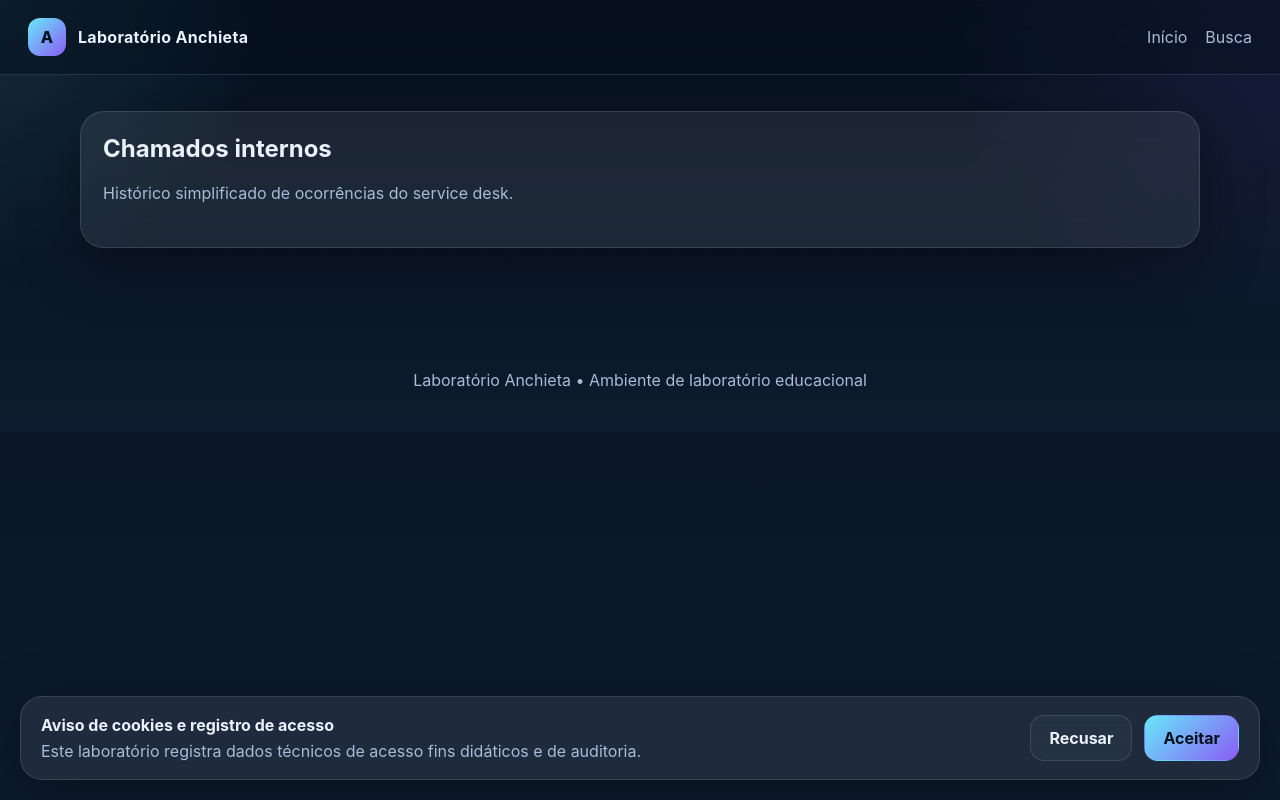
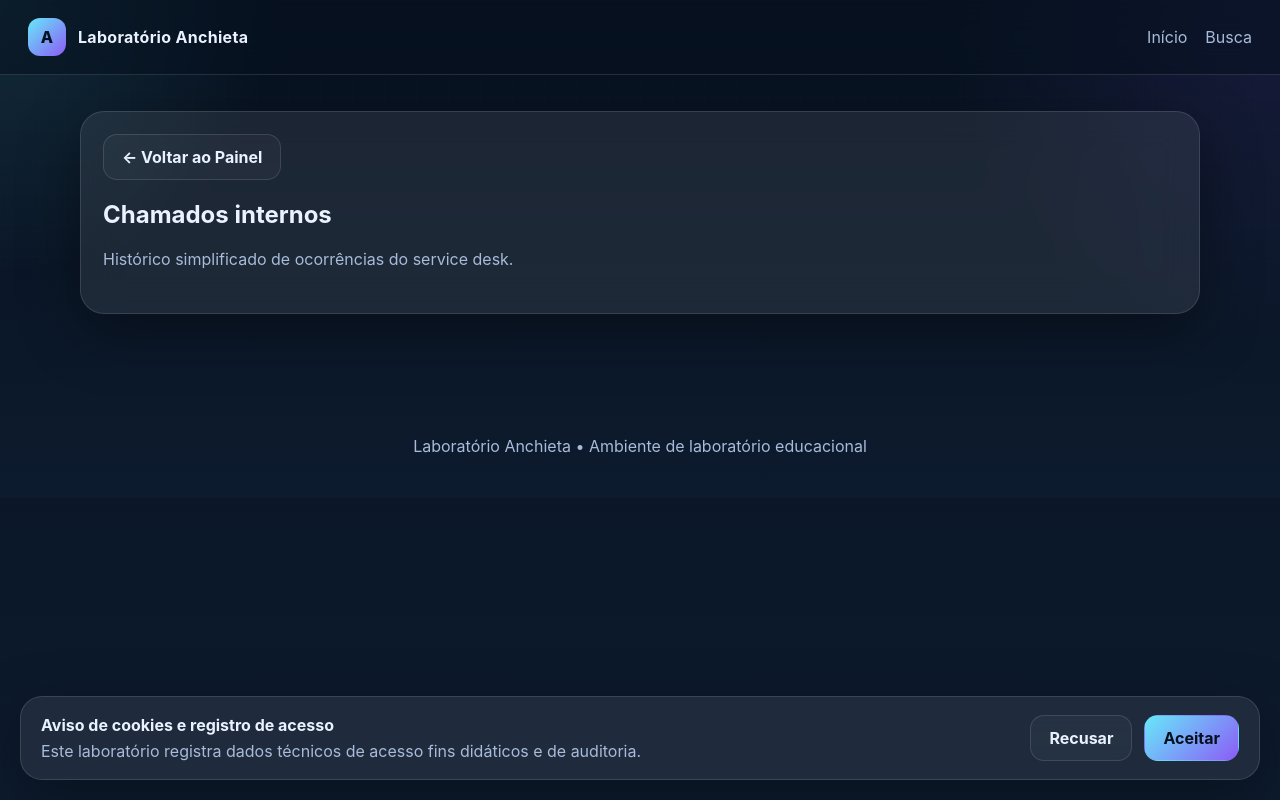
Before and after one commit to manufilgueiras/Cavallari-BLINDADO-2, a Flask app: page /tickets in a window 1280 px wide. Run offline with Flask 3, Linux system fonts and the light colour scheme; the visitor is signed in with stand-in values (Sample User, id 1); data that the repository does not hold is empty.

Commit message:
Versão Final

```diff
--- a/templates/access_log.html
+++ b/templates/access_log.html
@@ -2,6 +2,8 @@
 {% block title %}Logs de acesso{% endblock %}
 {% block content %}
 <section class="glass panel">
+  <a href="{{ url_for('dashboard') }}" class="btn ghost" style="margin-bottom: 20px; display: inline-block;">&larr; Voltar ao Painel</a>
+
   <h1>Logs de acesso</h1>
   <p class="muted">
     Registro didático de acessos. Em produção, use aviso de privacidade, base legal adequada e retenção mínima.
--- a/templates/admin_users.html
+++ b/templates/admin_users.html
@@ -2,6 +2,9 @@
 {% block title %}Usuários do sistema{% endblock %}
 {% block content %}
 <section class="glass panel">
+
+  <a href="{{ url_for('dashboard') }}" class="btn ghost" style="margin-bottom: 20px; display: inline-block;">&larr; Voltar ao Painel</a>
+
   <h1>Gerenciamento de usuários</h1>
   <p class="muted">
     Painel administrativo para criar usuários, redefinir senhas e remover contas do laboratório.
--- a/templates/records.html
+++ b/templates/records.html
@@ -2,6 +2,8 @@
 {% block title %}Registros internos{% endblock %}
 {% block content %}
 <section class="glass panel">
+  <a href="{{ url_for('dashboard') }}" class="btn ghost" style="margin-bottom: 20px; display: inline-block;">&larr; Voltar ao Painel</a>
+
   <h1>Registros internos</h1>
   <p class="muted">
     Espelho simplificado do cadastro corporativo usado em testes do laboratório.
--- a/templates/tickets.html
+++ b/templates/tickets.html
@@ -2,6 +2,8 @@
 {% block title %}Chamados internos{% endblock %}
 {% block content %}
 <section class="glass panel">
+  <a href="{{ url_for('dashboard') }}" class="btn ghost" style="margin-bottom: 20px; display: inline-block;">&larr; Voltar ao Painel</a>
+
   <h1>Chamados internos</h1>
   <p class="muted">Histórico simplificado de ocorrências do service desk.</p>
   <div class="cards compact">
```
